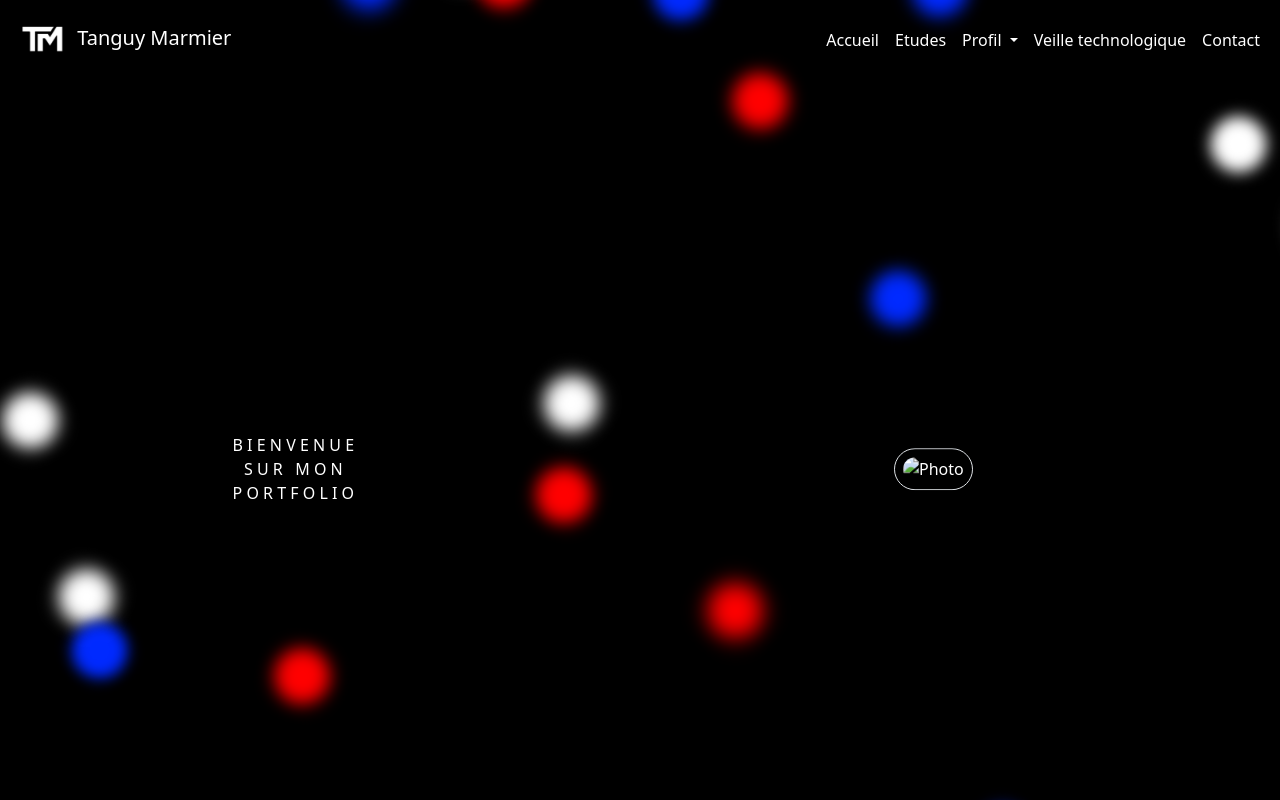
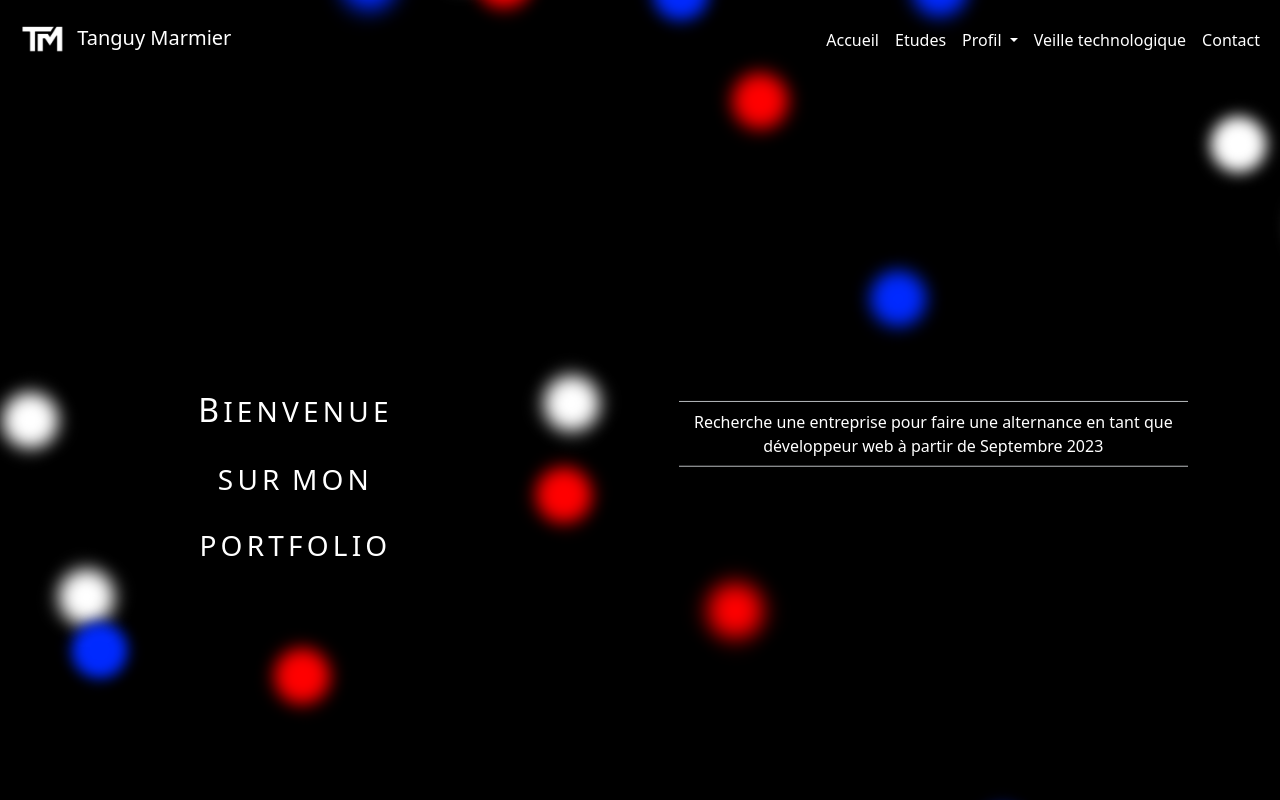
Before and after one commit to tanguym77/portfolio, a PHP site: page / in a window 1280 px wide. Run offline with PHP 8.4, Linux system fonts and the light colour scheme; some libraries are stand-ins or nearby versions.

Commit message:
fix index + animation et projets

```diff
--- a/css/animations.css
+++ b/css/animations.css
@@ -2,9 +2,14 @@
     animation: MoveUpDown 5s ease-in-out infinite;
 }
 
+.upDown2 {
+  animation: MoveUpDown 6s ease-in-out infinite;
+  animation-delay: -5s;
+}
+
 @keyframes MoveUpDown {
   50%{
-      transform: translateY(40px);
+    transform: translateY(50px);
   }
   100% {
     transform: translateY(0px);
@@ -29,9 +34,3 @@
   from { width: 0 }
   to { width: 100% }
 }
-
-/* The typewriter cursor effect */
-@keyframes blink-caret {
-  from, to { border-color: transparent }
-  40% { border-color: orange; }
-}
--- a/index.php
+++ b/index.php
@@ -3,6 +3,9 @@
     <head>
 
         <meta name='viewport' content='width=device-width, initial-scale=1.0'/>
+
+        <!-- DESCRIPTION -->
+        <meta name="description" content="Portfolio - Marmier Tanguy / Etudiant - Auto entrepreneur">
 
              <!-- Title -->
             <title>Portfolio - Marmier Tanguy</title>
@@ -167,36 +170,38 @@
             <section class="text-white" style="height:90vh; position: relative; z-index: 1;">
                 <div class="h-100 row text-white m-0 d-flex justify-content-around">
                     <div class="col-10 col-md-4 my-auto text-center upDown">
-                        <a class="text-white text-decoration-none upDown">B</a>
-                        <a class="text-white text-decoration-none upDown">I</a>
-                        <a class="text-white text-decoration-none upDown">E</a>
-                        <a class="text-white text-decoration-none upDown">N</a>
-                        <a class="text-white text-decoration-none upDown">V</a>
-                        <a class="text-white text-decoration-none upDown">E</a>
-                        <a class="text-white text-decoration-none upDown">N</a>
-                        <a class="text-white text-decoration-none upDown">U</a>
-                        <a class="text-white text-decoration-none upDown">E</a>
-                        <br>
-                        <a class="text-white text-decoration-none upDown">S</a>
-                        <a class="text-white text-decoration-none upDown">U</a>
-                        <a class="text-white text-decoration-none upDown">R</a>
+                        <a class="text-white text-decoration-none upDown fs-2">B</a>
+                        <a class="text-white text-decoration-none upDown fs-3">I</a>
+                        <a class="text-white text-decoration-none upDown fs-3">E</a>
+                        <a class="text-white text-decoration-none upDown fs-3">N</a>
+                        <a class="text-white text-decoration-none upDown fs-3">V</a>
+                        <a class="text-white text-decoration-none upDown fs-3">E</a>
+                        <a class="text-white text-decoration-none upDown fs-3">N</a>
+                        <a class="text-white text-decoration-none upDown fs-3">U</a>
+                        <a class="text-white text-decoration-none upDown fs-3">E</a>
+                        <br><br>
+                        <a class="text-white text-decoration-none upDown fs-3">S</a>
+                        <a class="text-white text-decoration-none upDown fs-3">U</a>
+                        <a class="text-white text-decoration-none upDown fs-3">R</a>
                         &nbsp
-                        <a class="text-white text-decoration-none upDown">M</a>
-                        <a class="text-white text-decoration-none upDown">O</a>
-                        <a class="text-white text-decoration-none upDown">N</a>
-                        <br>
-                        <a class="text-white text-decoration-none upDown">P</a>
-                        <a class="text-white text-decoration-none upDown">O</a>
-                        <a class="text-white text-decoration-none upDown">R</a>
-                        <a class="text-white text-decoration-none upDown">T</a>
-                        <a class="text-white text-decoration-none upDown">F</a>
-                        <a class="text-white text-decoration-none upDown">O</a>
-                        <a class="text-white text-decoration-none upDown">L</a>
-                        <a class="text-white text-decoration-none upDown">I</a>
-                        <a class="text-white text-decoration-none upDown">O</a>
+                        <a class="text-white text-decoration-none upDown fs-3">M</a>
+                        <a class="text-white text-decoration-none upDown fs-3">O</a>
+                        <a class="text-white text-decoration-none upDown fs-3">N</a>
+                        <br><br>
+                        <a class="text-white text-decoration-none upDown fs-3">P</a>
+                        <a class="text-white text-decoration-none upDown fs-3">O</a>
+                        <a class="text-white text-decoration-none upDown fs-3">R</a>
+                        <a class="text-white text-decoration-none upDown fs-3">T</a>
+                        <a class="text-white text-decoration-none upDown fs-3">F</a>
+                        <a class="text-white text-decoration-none upDown fs-3">O</a>
+                        <a class="text-white text-decoration-none upDown fs-3">L</a>
+                        <a class="text-white text-decoration-none upDown fs-3">I</a>
+                        <a class="text-white text-decoration-none upDown fs-3">O</a>
                     </div>
+                    <!-- PHOTO / RECHERCHE ALTERNANCE -->
                     <div class="my-auto col-5 d-none d-md-block text-center">
-                        <img class="upDown rounded-5 p-2 border" style="height: 184px; width: 252px" src="" alt="Photo">
+                        <p class="upDown2 border-top border-bottom p-2">Recherche une entreprise pour faire une alternance en tant que développeur web à partir de Septembre 2023</p>
+                        <!-- <img class="upDown rounded-5 p-2 border" style="height: 184px; width: 252px" src="" alt="Photo"> -->
                     </div>
                 </div>
             </section>
```
Also changed, not shown: projets.php (+4 -5 lines). Lines whose indentation alone changed are shown as unchanged.
